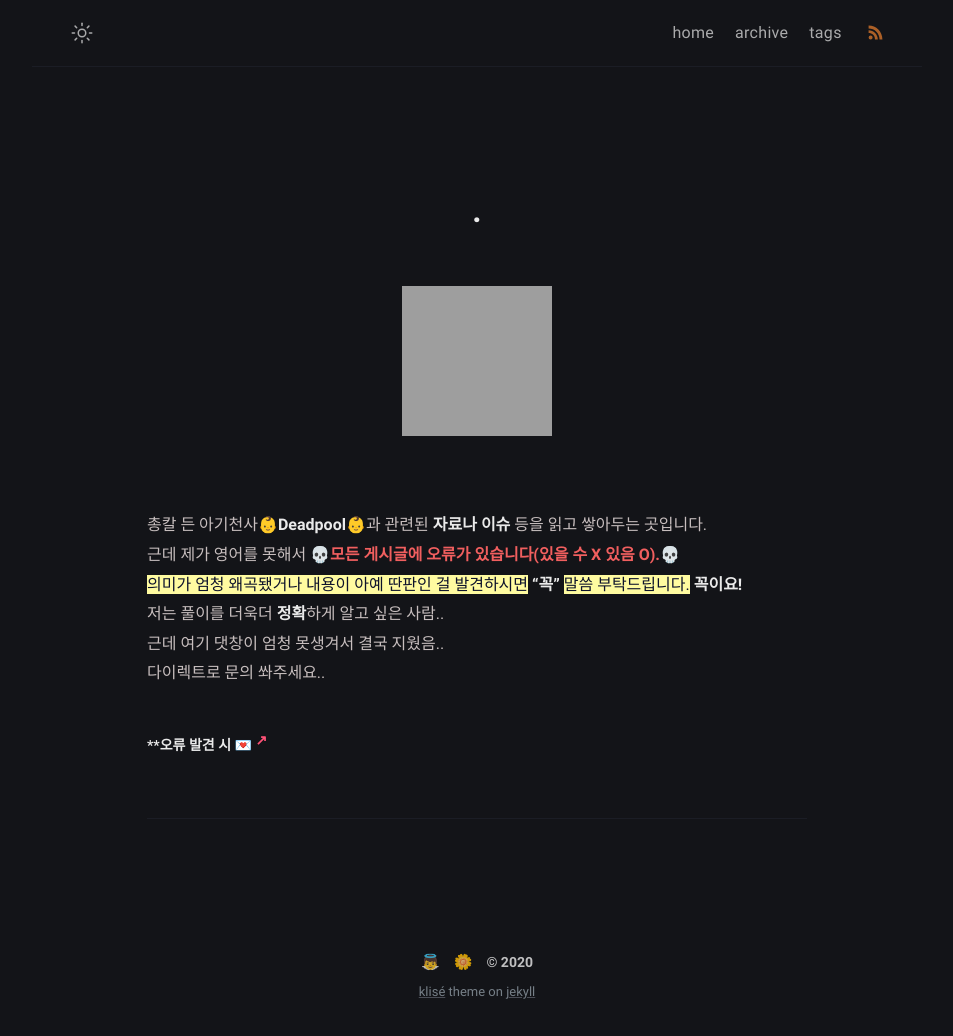
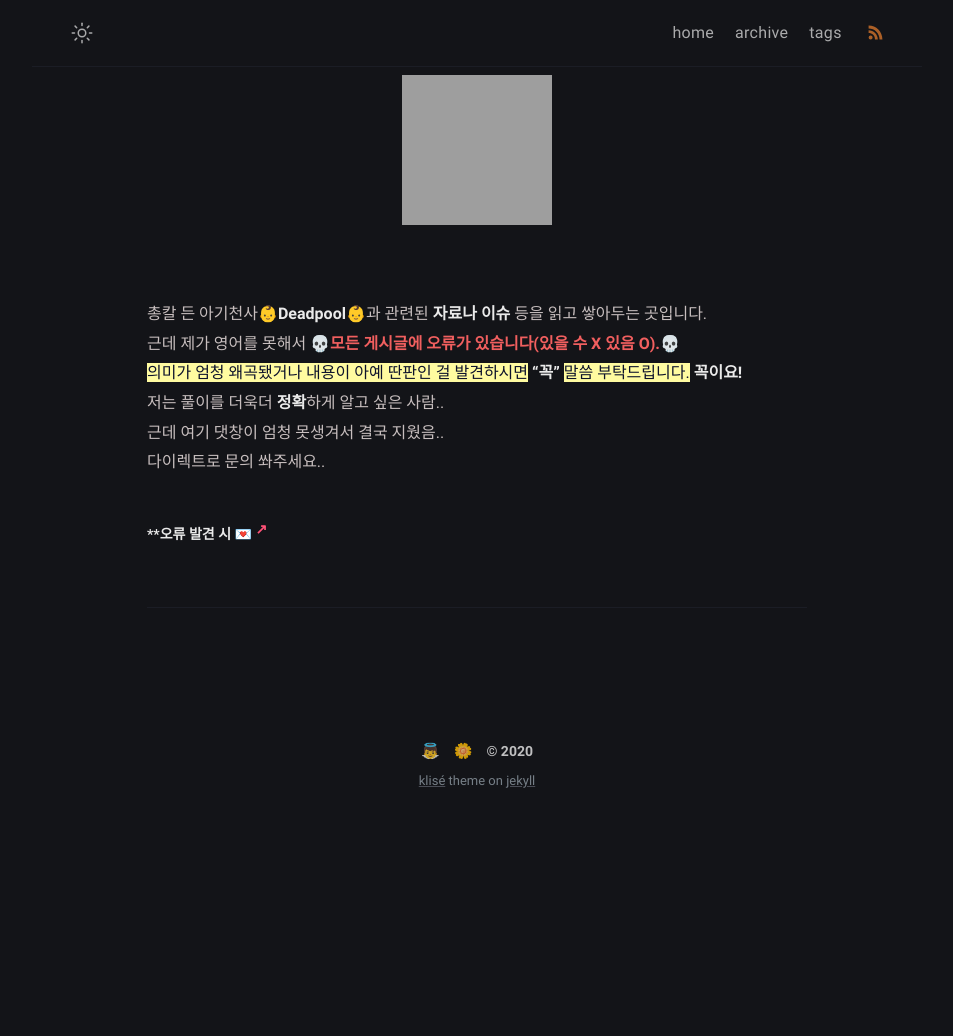
Before and after one commit to iwdstry/yeieje, a Jekyll site: the page built from about.md, in a window 1280 px wide. Shown: the whole page, without its empty margins (163-1116 px from the left). Built offline with Jekyll 4.4.1, drawn with Linux system fonts in a browser that asks for light colours; after the commit the page ends 900 px from its top, so only the background shows below that; grey boxes are pictures that could not be loaded.

Commit message:
Update page.html

```diff
--- a/_layouts/page.html
+++ b/_layouts/page.html
@@ -30,9 +30,6 @@
 
   {% include navbar.html %}
   <div class="wrapper">
-    <header class="header">
-      <h1 class="header-title center" itemprop="headline">{{ page.title | escape }}.</h1>
-    </header>
     <main class="page-content" aria-label="Content">
       {% include anchor_headings.html html=content anchorClass="anchor-head" beforeHeading=true h_min=4 h_max=4 %}
     </main>
```
